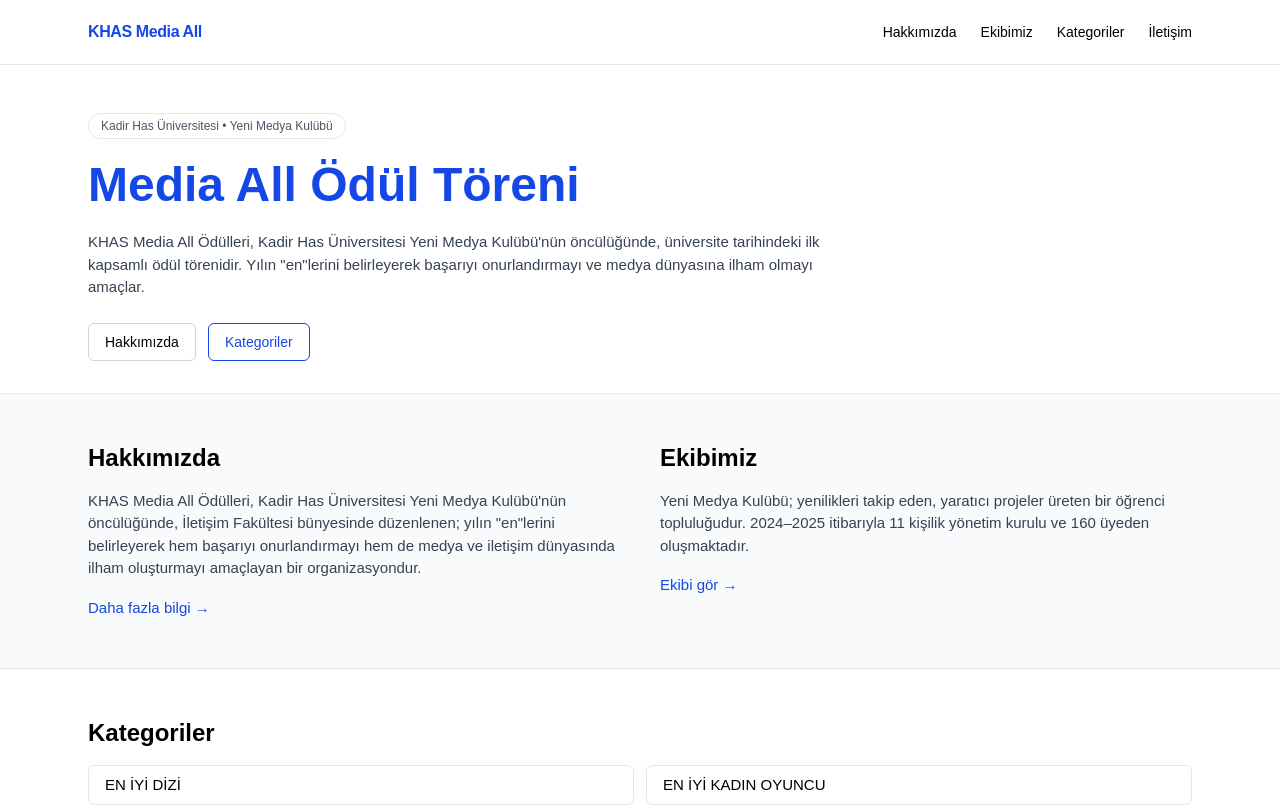
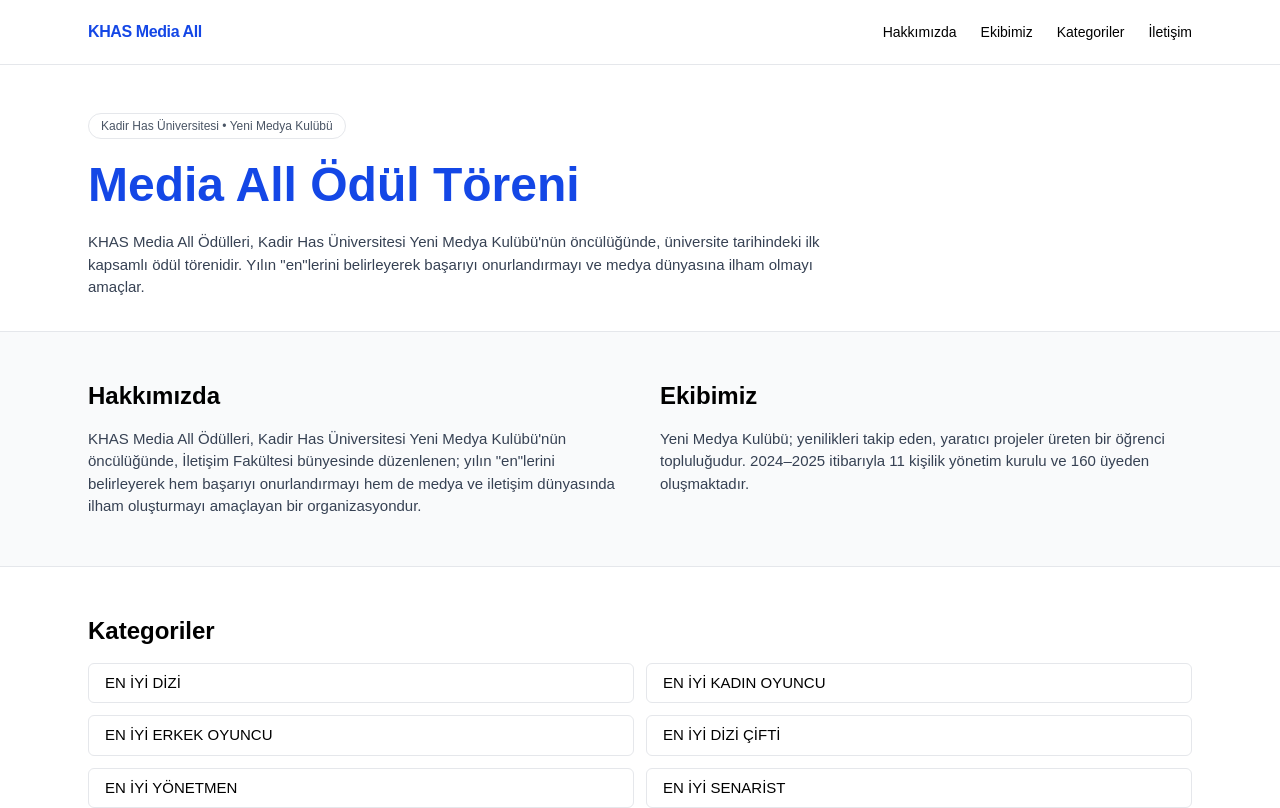
Before and after one commit to DogukanYK/kulup-sitesi, a Next.js app: page / in a window 1280 px wide. Shown: the top 808 px of the page. Built offline with nearby package versions, Linux system fonts and the light colour scheme.

Commit message:
ux: keep nav links only in top-right navbar

```diff
--- a/src/app/page.tsx
+++ b/src/app/page.tsx
@@ -59,21 +59,6 @@
           üniversite tarihindeki ilk kapsamlı ödül törenidir. Yılın &quot;en&quot;lerini belirleyerek
           başarıyı onurlandırmayı ve medya dünyasına ilham olmayı amaçlar.
         </p>
-
-        <div className="mt-6 flex gap-3">
-          <Link
-            href="/hakkimizda"
-            className="px-4 py-2 border rounded-md text-sm font-medium border-gray-300 hover:border-blue-700"
-          >
-            Hakkımızda
-          </Link>
-          <Link
-            href="/kategoriler"
-            className="px-4 py-2 border rounded-md text-sm font-medium border-blue-700 text-blue-700"
-          >
-            Kategoriler
-          </Link>
-        </div>
       </section>
 
       {/* İKİ SÜTUN: Hakkımızda / Ekibimiz */}
@@ -86,9 +71,6 @@
               İletişim Fakültesi bünyesinde düzenlenen; yılın &quot;en&quot;lerini belirleyerek hem başarıyı
               onurlandırmayı hem de medya ve iletişim dünyasında ilham oluşturmayı amaçlayan bir organizasyondur.
             </p>
-            <Link href="/hakkimizda" className="text-[15px] font-medium text-blue-700">
-              Daha fazla bilgi →
-            </Link>
           </div>
 
           <div className="space-y-4">
@@ -97,9 +79,6 @@
               Yeni Medya Kulübü; yenilikleri takip eden, yaratıcı projeler üreten bir öğrenci topluluğudur.
               2024–2025 itibarıyla 11 kişilik yönetim kurulu ve 160 üyeden oluşmaktadır.
             </p>
-            <Link href="/ekibimiz" className="text-[15px] font-medium text-blue-700">
-              Ekibi gör →
-            </Link>
           </div>
         </div>
       </section>
```
